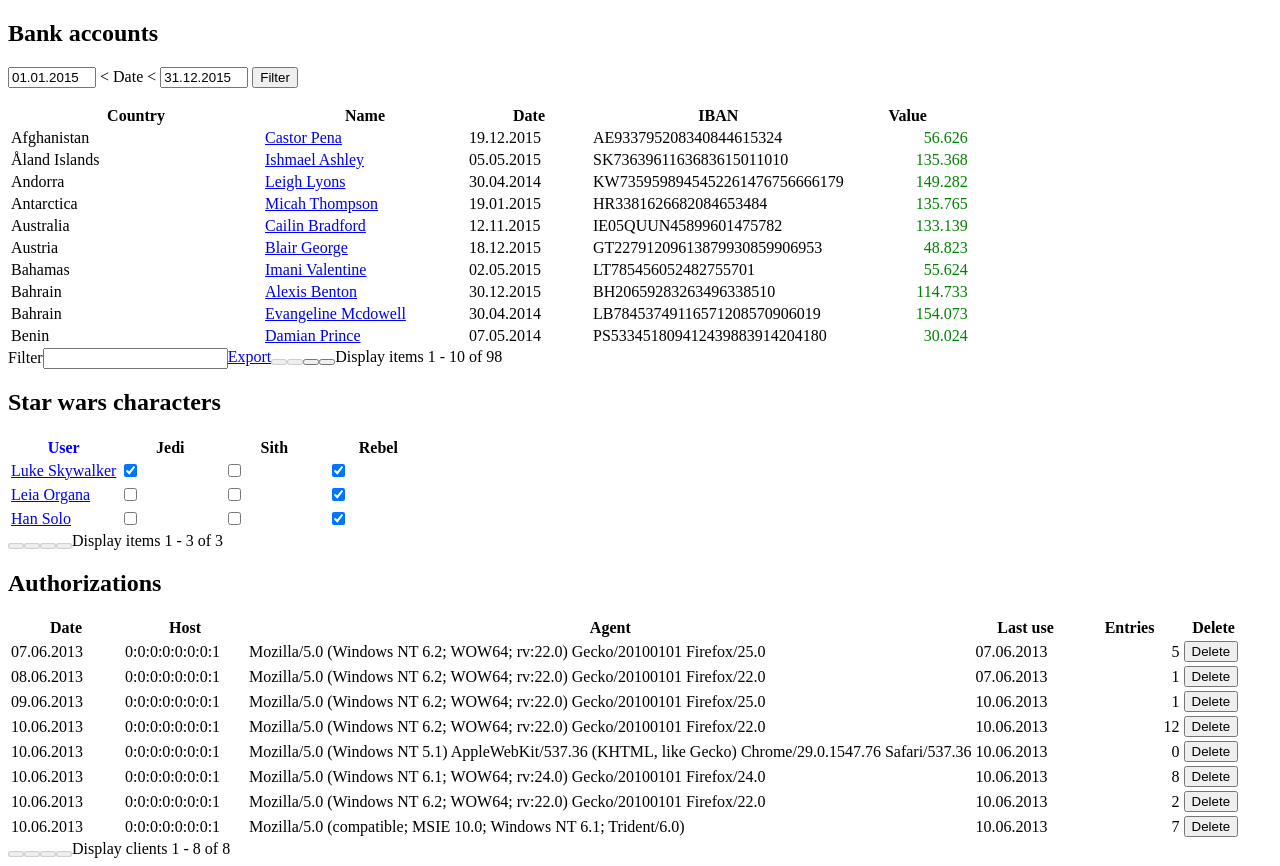
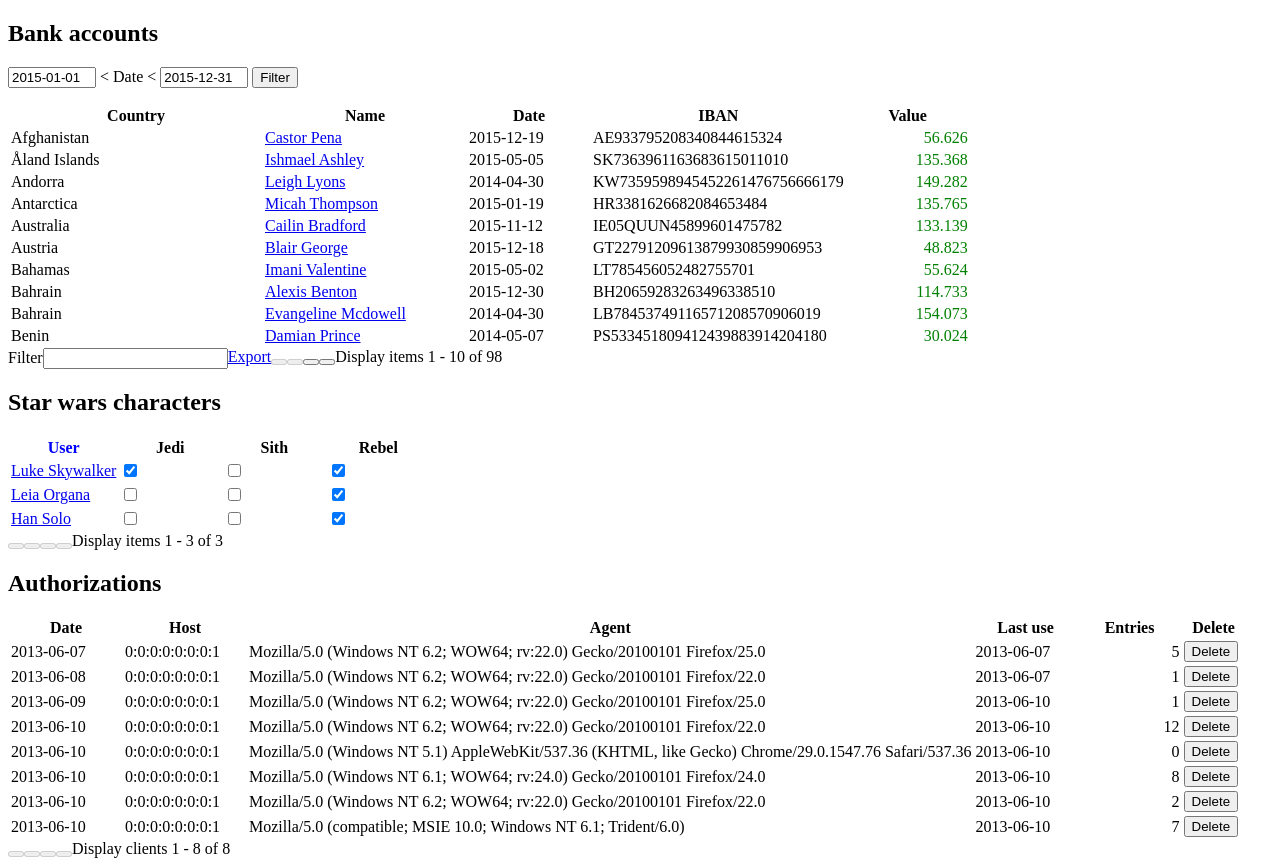
Before and after one commit to matco/basic-table, a website: page example/index.html in a window 1280 px wide. Drawn offline with Linux system fonts and the light colour scheme.

Commit message:
Use ISO based date representation

```diff
--- a/example/index.html
+++ b/example/index.html
@@ -10,9 +10,9 @@
 		<h2>Bank accounts</h2>
 		<form id="table1_search">
 			<p>
-				<input name="start" type="text" placeholder="dd.mm.yyyy" value="01.01.2015" style="width: 5rem;" />
+				<input name="start" type="text" placeholder="yyyy-mm-dd" value="2015-01-01" style="width: 5rem;" />
 				< Date <
-				<input name="stop" type="text" placeholder="dd.mm.yyyy" value="31.12.2015" style="width: 5rem;" />
+				<input name="stop" type="text" placeholder="yyyy-mm-dd" value="2015-12-31" style="width: 5rem;" />
 				<button>Filter</button>
 			</p>
 		</form>
--- a/example/index.js
+++ b/example/index.js
@@ -1,17 +1,17 @@
 import {Table, Datasource} from '../src/index.js';
 
 function parse_date(date) {
-	const parts = date.match(/^(\d{1,2}).(\d{1,2}).(\d{4})$/);
+	const parts = date.match(/^(\d{4})-(\d{1,2})-(\d{1,2})$/);
 	//return data only if format is valid
 	if(parts) {
-		return new Date(`${parts[3]}/${parts[2]}/${parts[1]}`);
+		return new Date(`${parts[1]}/${parts[2]}/${parts[3]}`);
 	}
 	//to be consistent with native date API, return an invalid date
 	return new Date('Invalid date');
 }
 
 function format_date(date) {
-	return `${date.getDate().toString().padStart(2, '0')}.${(date.getMonth() + 1).toString().padStart(2, '0')}.${date.getFullYear()}`;
+	return `${date.getFullYear()}-${(date.getMonth() + 1).toString().padStart(2, '0')}-${date.getDate().toString().padStart(2, '0')}`;
 }
 
 window.addEventListener(
```
